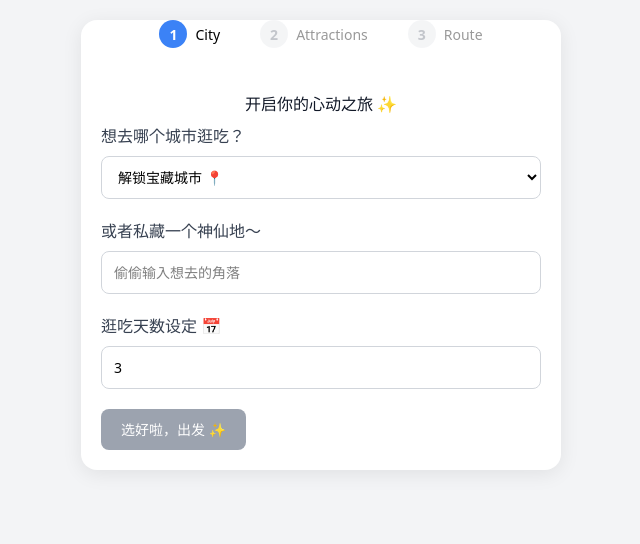
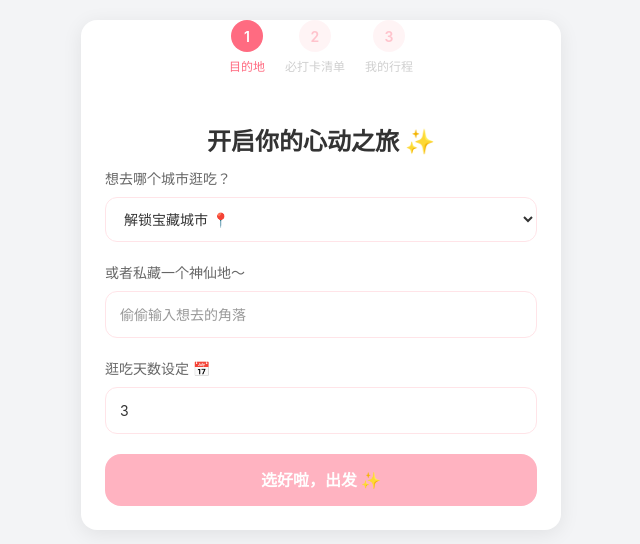
Before and after one commit to guodongling111-pixel/Tourism-app, a React (Vite) app in the folder travel-planner/: page / in a window 1280 px wide. Shown: the top 544 px of the page, without its empty margins (319-959 px from the left). Built offline with nearby package versions, Linux system fonts and the light colour scheme.

Commit message:
feat: finalize Chinese UI and deploy initial version

```diff
--- a/travel-planner/src/App.css
+++ b/travel-planner/src/App.css
@@ -4,7 +4,9 @@
 
 body {
   margin: 0;
-  font-family: system-ui, -apple-system, sans-serif;
+  font-family: -apple-system, BlinkMacSystemFont, 'Segoe UI', 'PingFang SC', 'Hiragino Sans GB', sans-serif;
+  background: #FFF4F6;
+  color: #333333;
 }
 
 #root {
@@ -14,15 +16,17 @@ body {
 .step-indicator {
   display: flex;
   justify-content: center;
-  gap: 40px;
+  gap: 20px;
   margin-bottom: 24px;
 }
 
 .step {
   display: flex;
+  flex-direction: column;
   align-items: center;
-  gap: 8px;
+  gap: 6px;
   opacity: 0.4;
+  transition: opacity 0.2s ease;
 }
 
 .step.active {
@@ -30,42 +34,51 @@ body {
 }
 
 .step-number {
-  width: 28px;
-  height: 28px;
+  width: 32px;
+  height: 32px;
   border-radius: 50%;
-  background: #e5e7eb;
-  color: #6b7280;
+  background: #FFE4E8;
+  color: #FF6B81;
   display: flex;
   align-items: center;
   justify-content: center;
   font-weight: 600;
   font-size: 14px;
+  transition: all 0.2s ease;
 }
 
 .step.active .step-number {
-  background: #3b82f6;
+  background: #FF6B81;
   color: white;
 }
 
 .step-label {
-  font-size: 14px;
+  font-size: 12px;
+  color: #888;
+}
+
+.step.active .step-label {
+  color: #FF6B81;
   font-weight: 500;
 }
 
 .page {
-  padding: 20px;
+  max-width: 600px;
+  margin: 0 auto;
+  padding: 24px;
 }
 
-.page h2 {
+h2 {
   text-align: center;
-  margin-bottom: 8px;
-  color: #111827;
+  color: #333;
+  font-weight: 600;
+  font-size: 24px;
+  margin-bottom: 24px;
 }
 
-.subtitle {
-  text-align: center;
-  color: #6b7280;
-  margin-bottom: 24px;
+h3 {
+  color: #333;
+  font-weight: 600;
 }
 
 .form-group {
@@ -76,50 +89,96 @@ body {
   display: block;
   margin-bottom: 8px;
   font-weight: 500;
-  color: #374151;
-}
-
-.form-group input,
-.form-group select {
-  width: 100%;
-  padding: 10px 12px;
-  border: 1px solid #d1d5db;
-  border-radius: 8px;
+  color: #666;
   font-size: 14px;
 }
 
-.btn-primary,
+.form-group select,
+.form-group input {
+  width: 100%;
+  padding: 12px 14px;
+  border: 1px solid #FFE4E8;
+  border-radius: 12px;
+  font-size: 14px;
+  background: #fff;
+  transition: all 0.2s ease;
+}
+
+.form-group select:focus,
+.form-group input:focus {
+  outline: none;
+  border-color: #FF6B81;
+  box-shadow: 0 0 0 3px rgba(255, 107, 129, 0.1);
+}
+
+.btn-primary {
+  width: 100%;
+  padding: 14px 24px;
+  background: #FF6B81;
+  color: white;
+  border: none;
+  border-radius: 16px;
+  font-size: 16px;
+  font-weight: 600;
+  cursor: pointer;
+  transition: all 0.2s ease;
+}
+
+.btn-primary:hover {
+  background: #ff4d6d;
+  transform: translateY(-1px);
+  box-shadow: 0 4px 12px rgba(255, 107, 129, 0.3);
+}
+
+.btn-primary:disabled {
+  background: #ffb3c1;
+  cursor: not-allowed;
+  transform: none;
+}
+
 .btn-secondary {
   padding: 10px 20px;
-  border-radius: 8px;
+  background: #FFF0F3;
+  color: #FF6B81;
+  border: none;
+  border-radius: 12px;
   font-size: 14px;
   font-weight: 500;
   cursor: pointer;
-  border: none;
-  transition: all 0.2s;
-}
-
-.btn-primary {
-  background: #3b82f6;
-  color: white;
-}
-
-.btn-primary:hover {
-  background: #2563eb;
-}
-
-.btn-primary:disabled {
-  background: #9ca3af;
-  cursor: not-allowed;
-}
-
-.btn-secondary {
-  background: #f3f4f6;
-  color: #374151;
+  transition: all 0.2s ease;
 }
 
 .btn-secondary:hover {
-  background: #e5e7eb;
+  background: #ffe4e8;
+}
+
+.btn-delivery {
+  padding: 10px 20px;
+  background: #FF6B81;
+  color: white;
+  border: none;
+  border-radius: 12px;
+  font-size: 14px;
+  font-weight: 500;
+  cursor: pointer;
+  transition: all 0.2s ease;
+}
+
+.btn-delivery:hover {
+  background: #ff4d6d;
+}
+
+.page h2 {
+  text-align: center;
+  color: #333;
+  font-weight: 600;
+  margin-bottom: 8px;
+}
+
+.subtitle {
+  text-align: center;
+  color: #888;
+  margin-bottom: 24px;
 }
 
 .button-row {
@@ -197,81 +256,88 @@ body {
 }
 
 .xhs-import {
-  background: #fef2f2;
-  border: 1px solid #fecaca;
-  border-radius: 12px;
-  padding: 16px;
-  margin-bottom: 20px;
+  background: #FFF0F3;
+  border: 2px solid #FF6B81;
+  border-radius: 16px;
+  padding: 20px;
+  margin-bottom: 24px;
 }
 
 .xhs-header {
   display: flex;
   align-items: center;
-  gap: 8px;
-  margin-bottom: 12px;
+  gap: 10px;
+  margin-bottom: 14px;
 }
 
 .xhs-icon {
-  font-size: 20px;
+  font-size: 24px;
 }
 
 .xhs-title {
   font-weight: 600;
-  color: #be123c;
-  font-size: 14px;
+  color: #FF6B81;
+  font-size: 16px;
 }
 
 .xhs-textarea {
   width: 100%;
-  height: 80px;
-  padding: 12px;
-  border: 1px solid #d1d5db;
-  border-radius: 8px;
+  height: 100px;
+  padding: 14px;
+  border: 1px solid #FFE4E8;
+  border-radius: 12px;
   font-size: 14px;
   resize: none;
-  margin-bottom: 12px;
+  margin-bottom: 14px;
   font-family: inherit;
+  transition: all 0.2s ease;
 }
 
 .xhs-textarea:focus {
   outline: none;
-  border-color: #f43f5e;
+  border-color: #FF6B81;
+  box-shadow: 0 0 0 3px rgba(255, 107, 129, 0.1);
 }
 
 .xhs-btn {
   width: 100%;
-  background: #f43f5e;
+  background: #FF6B81;
+  border-radius: 14px;
 }
 
 .xhs-btn:hover {
-  background: #e11d48;
+  background: #ff4d6d;
 }
 
 .xhs-error {
-  color: #f43f5e;
+  color: #FF6B81;
   font-size: 13px;
-  margin-top: 8px;
+  margin-top: 10px;
   text-align: center;
 }
 
 .category-group {
-  border: 1px solid #e5e7eb;
-  border-radius: 12px;
+  border: 1px solid #FFE4E8;
+  border-radius: 16px;
   overflow: hidden;
+  margin-bottom: 16px;
+  background: #fff;
+  box-shadow: 0 2px 8px rgba(255, 107, 129, 0.08);
 }
 
 .category-header {
-  padding: 12px 16px;
-  background: #f9fafb;
-  border-left: 4px solid #3b82f6;
+  padding: 14px 18px;
+  background: #FFF0F3;
+  border-left: 4px solid #FF6B81;
   display: flex;
   align-items: center;
-  gap: 8px;
+  gap: 10px;
   font-weight: 600;
+  color: #333;
 }
 
 .category-icon {
-  font-size: 16px;
+  font-size: 18px;
 }
 
 .category-name {
@@ -280,7 +346,7 @@ body {
 
 .category-count {
   font-size: 12px;
-  color: #9ca3af;
+  color: #888;
   font-weight: 400;
 }
 
@@ -288,24 +354,24 @@ body {
   display: flex;
   align-items: center;
   gap: 12px;
-  padding: 12px 16px;
-  border-top: 1px solid #f3f4f6;
+  padding: 14px 18px;
+  border-top: 1px solid #FFE4E8;
   cursor: pointer;
-  transition: background 0.2s;
+  transition: all 0.2s ease;
 }
 
 .attraction-item:hover {
-  background: #f9fafb;
+  background: #FFF0F3;
 }
 
 .attraction-item.selected {
-  background: #eff6ff;
+  background: #FFF0F3;
 }
 
 .attraction-item input[type="checkbox"] {
-  width: 18px;
-  height: 18px;
-  accent-color: #3b82f6;
+  width: 20px;
+  height: 20px;
+  accent-color: #FF6B81;
 }
 
 .attraction-info {
@@ -326,10 +392,11 @@ body {
 }
 
 .item-label {
-  font-size: 11px;
-  padding: 4px 8px;
-  border-radius: 6px;
+  font-size: 12px;
+  padding: 6px 12px;
+  border-radius: 999px;
   white-space: nowrap;
+  font-weight: 500;
 }
 
 .loading-spinner {
@@ -369,24 +436,27 @@ body {
 }
 
 .day-card {
-  padding: 16px;
+  padding: 20px;
+  background: #fff;
+  border-radius: 20px;
+  box-shadow: 0 4px 16px rgba(255, 107, 129, 0.1);
 }
 
 .day-header {
-  font-size: 18px;
+  font-size: 20px;
   font-weight: 600;
   margin-bottom: 16px;
-  color: #111827;
+  color: #333;
 }
 
 .day-segments {
   display: flex;
   flex-direction: column;
-  gap: 2px;
+  gap: 4px;
   margin-bottom: 16px;
-  padding: 12px;
-  background: #f9fafb;
-  border-radius: 8px;
+  padding: 14px;
+  background: #FFF0F3;
+  border-radius: 12px;
 }
 
 .segment-item {
@@ -394,7 +464,7 @@ body {
   align-items: center;
   gap: 8px;
   font-size: 12px;
-  padding: 4px 0;
+  padding: 6px 0;
 }
 
 .segment-from {
@@ -420,58 +490,62 @@ body {
 }
 
 .time-label {
-  font-size: 13px;
+  font-size: 14px;
   font-weight: 600;
-  text-transform: uppercase;
-  letter-spacing: 0.5px;
-  margin-bottom: 8px;
+  margin-bottom: 10px;
 }
 
 .time-label.morning {
-  color: #d97706;
+  color: #FF6B81;
 }
 
 .time-label.afternoon {
-  color: #2563eb;
+  color: #FF8FA3;
 }
 
 .time-label.evening {
-  color: #7c3aed;
+  color: #FF6B81;
 }
 
 .route-item {
   display: flex;
   align-items: center;
-  gap: 10px;
-  padding: 10px 12px;
-  border-radius: 8px;
+  gap: 12px;
+  padding: 14px 16px;
+  border-radius: 12px;
   background: white;
-  border: 1px solid #e5e7eb;
-  margin-bottom: 8px;
+  border: 1px solid #FFE4E8;
+  margin-bottom: 10px;
+  transition: all 0.2s ease;
+}
+
+.route-item:hover {
+  transform: scale(1.02);
+  box-shadow: 0 4px 12px rgba(255, 107, 129, 0.1);
 }
 
 .route-item.attraction {
-  border-left: 3px solid #3b82f6;
+  border-left: 4px solid #FF6B81;
 }
 
 .attraction-content {
   flex: 1;
   display: flex;
   flex-direction: column;
-  gap: 2px;
+  gap: 4px;
 }
 
 .transport-info {
   font-size: 12px;
-  color: #6b7280;
+  color: #888;
 }
 
 .drag-handle {
   cursor: grab;
-  color: #9ca3af;
-  font-size: 14px;
+  color: #FF6B81;
+  font-size: 16px;
   margin-right: 8px;
-  padding: 2px;
+  padding: 4px;
 }
 
 .drag-handle:active {
@@ -479,8 +553,8 @@ body {
 }
 
 .route-item.food {
-  border-left: 3px solid #f59e0b;
-  background: #fffbeb;
+  border-left: 4px solid #FF6B81;
+  background: #FFF0F3;
   flex-wrap: wrap;
 }
 
@@ -489,18 +563,18 @@ body {
 }
 
 .route-item.food.meal-breakfast {
-  background: #fef3c7;
-  border-left-color: #d97706;
+  background: #FFF0F3;
+  border-left-color: #FF6B81;
 }
 
 .route-item.food.meal-lunch {
-  background: #dbeafe;
-  border-left-color: #2563eb;
+  background: #FFE4E8;
+  border-left-color: #FF8FA3;
 }
 
 .route-item.food.meal-dinner {
-  background: #ede9fe;
-  border-left-color: #7c3aed;
+  background: #FFD1DC;
+  border-left-color: #FF6B81;
 }
 
 .meal-icon {
@@ -636,7 +710,7 @@ body {
 }
 
 .day-swiper .swiper-pagination-bullet-active {
-  background: #3b82f6;
+  background: #FF6B81;
 }
 
 .empty-itinerary {
--- a/travel-planner/src/App.jsx
+++ b/travel-planner/src/App.jsx
@@ -323,7 +323,7 @@ const FOOD_SPOTS = {
 const CITIES = ['Shanghai', 'Tokyo', 'Paris', 'New York', 'London', 'Rome']
 
 function StepIndicator({ currentStep }) {
-  const steps = ['City', 'Attractions', 'Route']
+  const steps = ['目的地', '必打卡清单', '我的行程']
   return (
     <div className="step-indicator">
       {steps.map((label, index) => (
```
